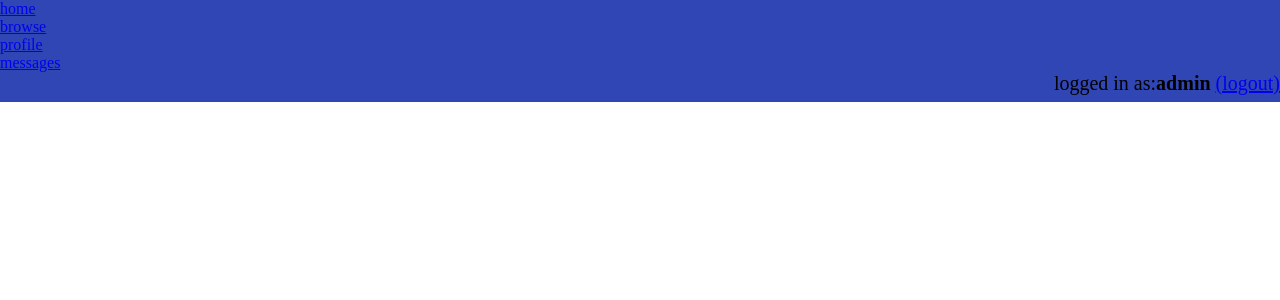
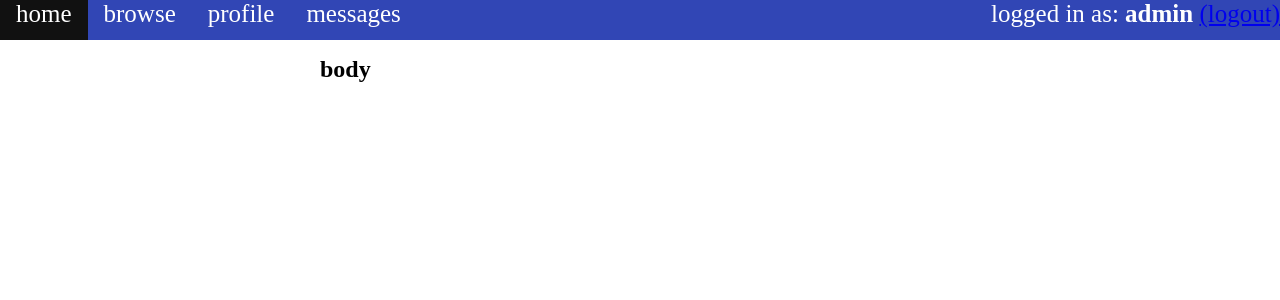
Before and after one commit to codemonkey49/shirtTrading, a Django app: page /browse in a window 1280 px wide. Shown: the top 300 px of the page. Run offline with Django 3.2, Linux system fonts and the light colour scheme; a user stored in the database is signed in.

Commit message:
fixed static files, again. css should be working now.

```diff
--- a/browse/static/browse/base.css
+++ b/browse/static/browse/base.css
@@ -7,12 +7,13 @@
     height: 100%;
     }
     .login{
-        height: 30px;
-        font-size:20px;
+        height: 35px;
+        font-size: 25px;
         text-align:right;
+        color: white;
     }
 
-.Nav {
+div.Nav {
     list-style-type: none;
     margin: 0;
     padding: 0;
@@ -20,22 +21,30 @@
     background-color: #3146b5;
     position: fixed;
     width: 100%;
-}
-
-.Nav.link {
-    float: left;
-}
-
-.Nav.link a {
-    color: #ffffff;
-    display: block;
-    text-align: center;
-    padding: 14px 16px;
-    text-decoration: none;
 
 }
 
-.Nav.link.a:hover:not(.active) {
+.Nav .link {
+    float: left;
+    display: inline;
+    color: #fdf3ff;
+    height: 40px;
+
+
+}
+
+.Nav .link a {
+    color: #ffffff;
+    display: inline;
+    text-align: right;
+    padding: 14px 16px;
+    text-decoration: none;
+    font-size: 25px;
+
+
+}
+
+.Nav .link:hover:not(.active) {
     background-color: #111;
 }
 
--- a/browse/templates/base.html
+++ b/browse/templates/base.html
@@ -14,7 +14,7 @@
 
         <div id="login" class="login">{% block login %}
      {%if user.is_authenticated%}
-          logged in as:<b>{{user}}</b>   <a href= {%url "logout"%}?next={% url 'browse:index' %} >(logout)</a>
+         logged in as: <b>{{ user }}</b>   <a href={% url "logout" %}?next={% url 'browse:index' %} >(logout)</a>
      {%else%}
      <a href= {%url "login"%}?next={% url 'browse:profile' %} >login</a>
      {%endif%}
```
Also changed, not shown: db.sqlite3.
